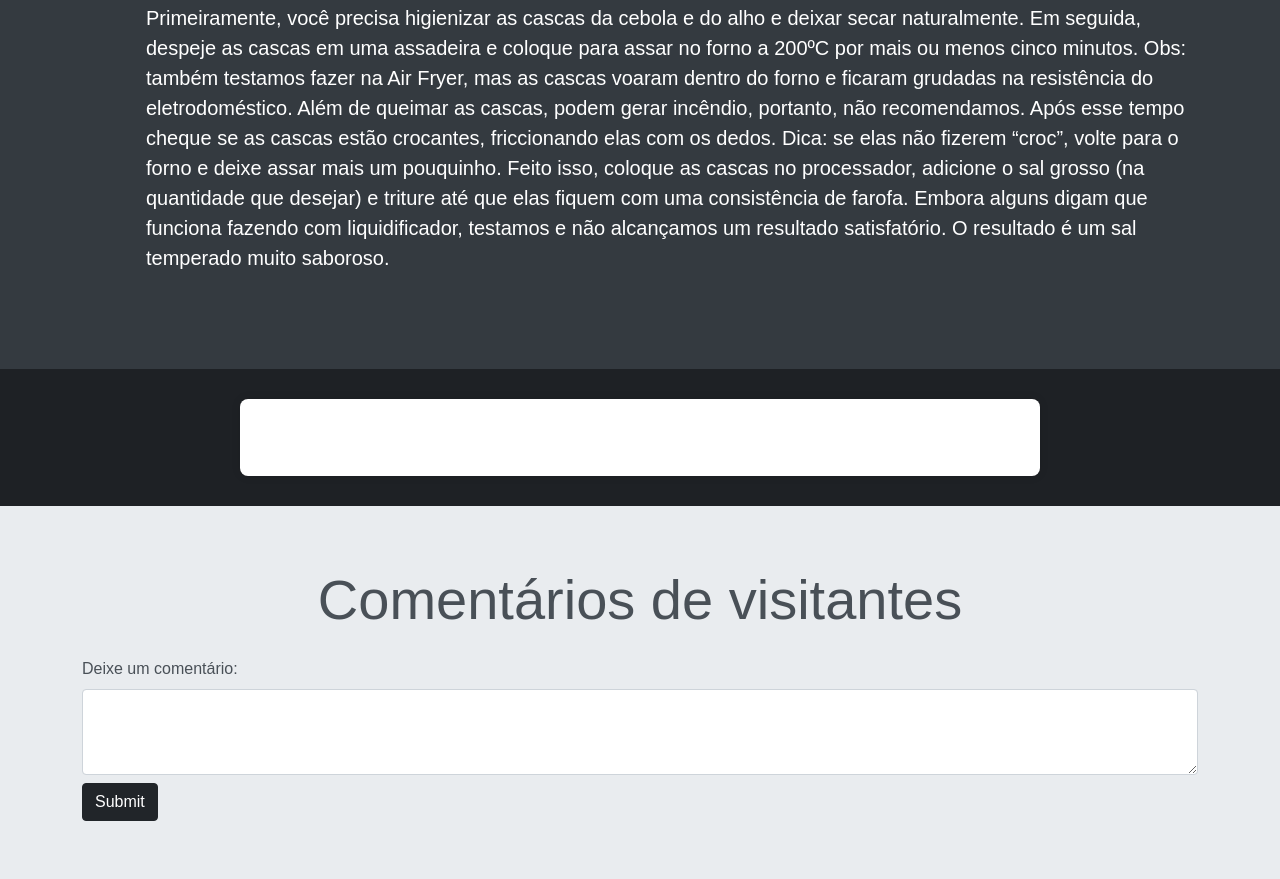
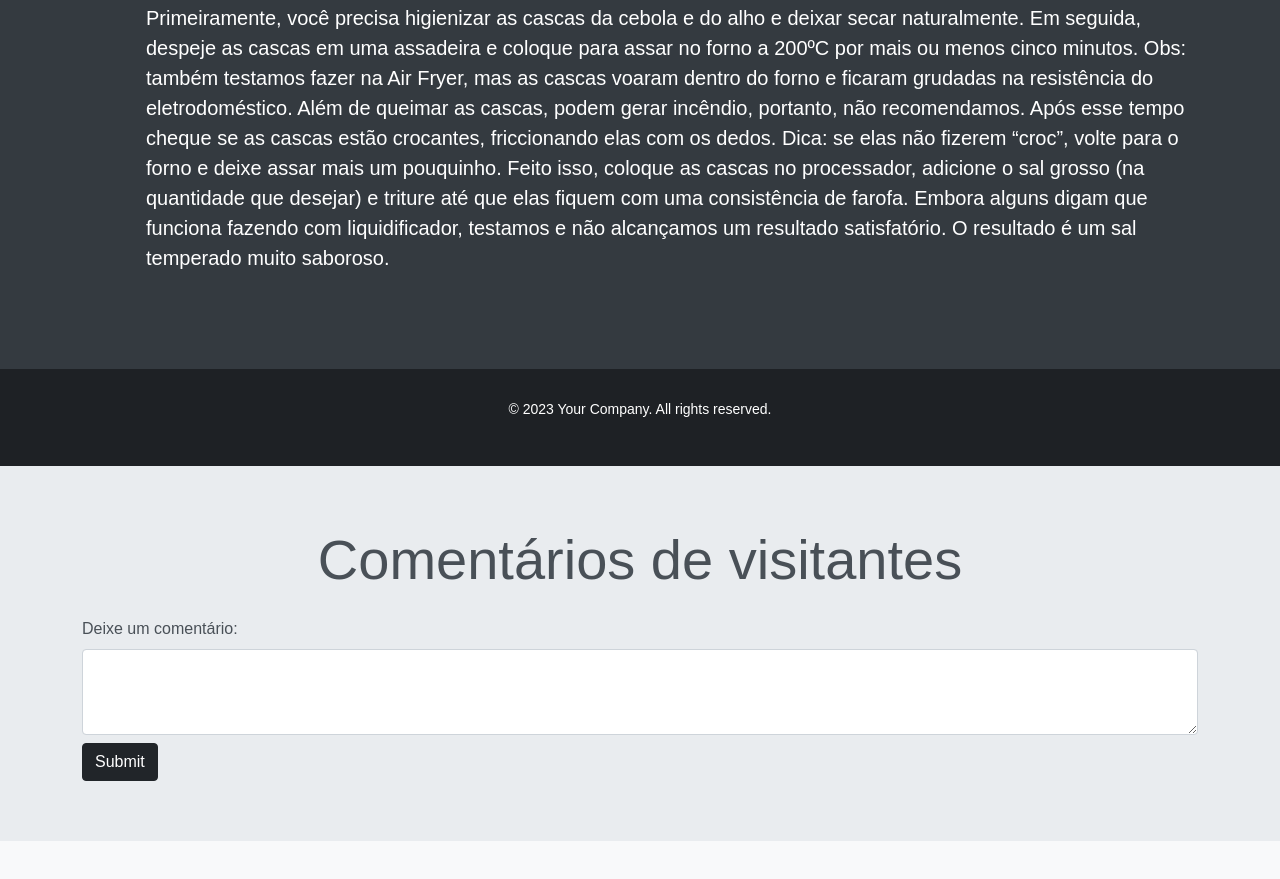
Before and after one commit to Dereckgab/Coral, a plain HTML site: page index.html in a window 1280 px wide. Shown: the part 2743-3622 px from the top of the page. After the commit the page ends 3584 px from the top, so only its background shows below. Drawn offline with nearby package versions, Linux system fonts and the light colour scheme.

Commit message:
ATUALIZACAO

```diff
--- a/style.css
+++ b/style.css
@@ -26,11 +26,3 @@ body {
     background-color: #e9ecef; /* Light gray for comments section */
     padding: 60px 0;
   }
-  .containers {
-    max-width: 800px;
-    margin: 0 auto;
-    padding: 20px;
-    background-color: #fff;
-    box-shadow: 0 0 10px rgba(0, 0, 0, 0.1);
-    border-radius: 8px;
-}
```
